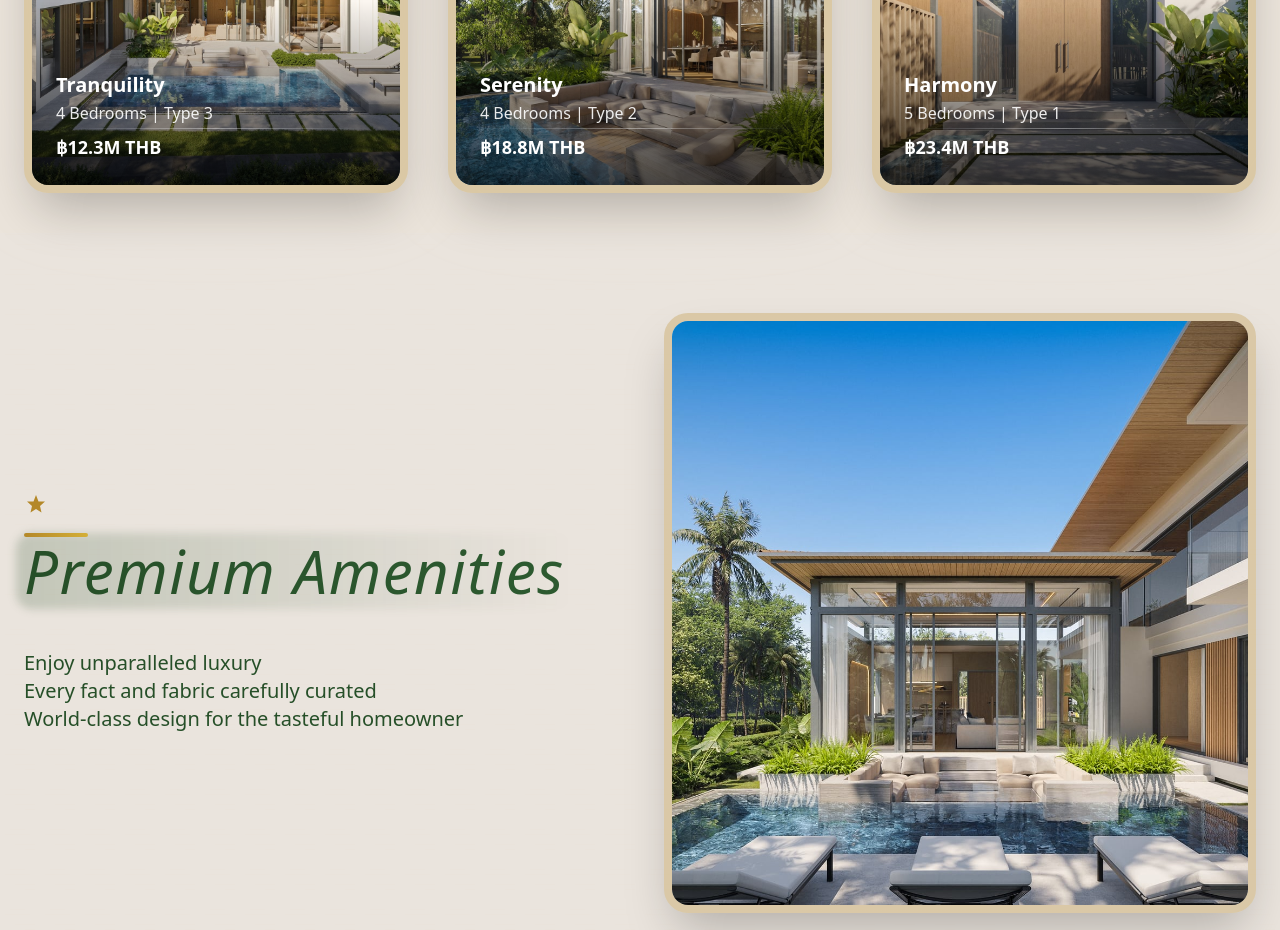
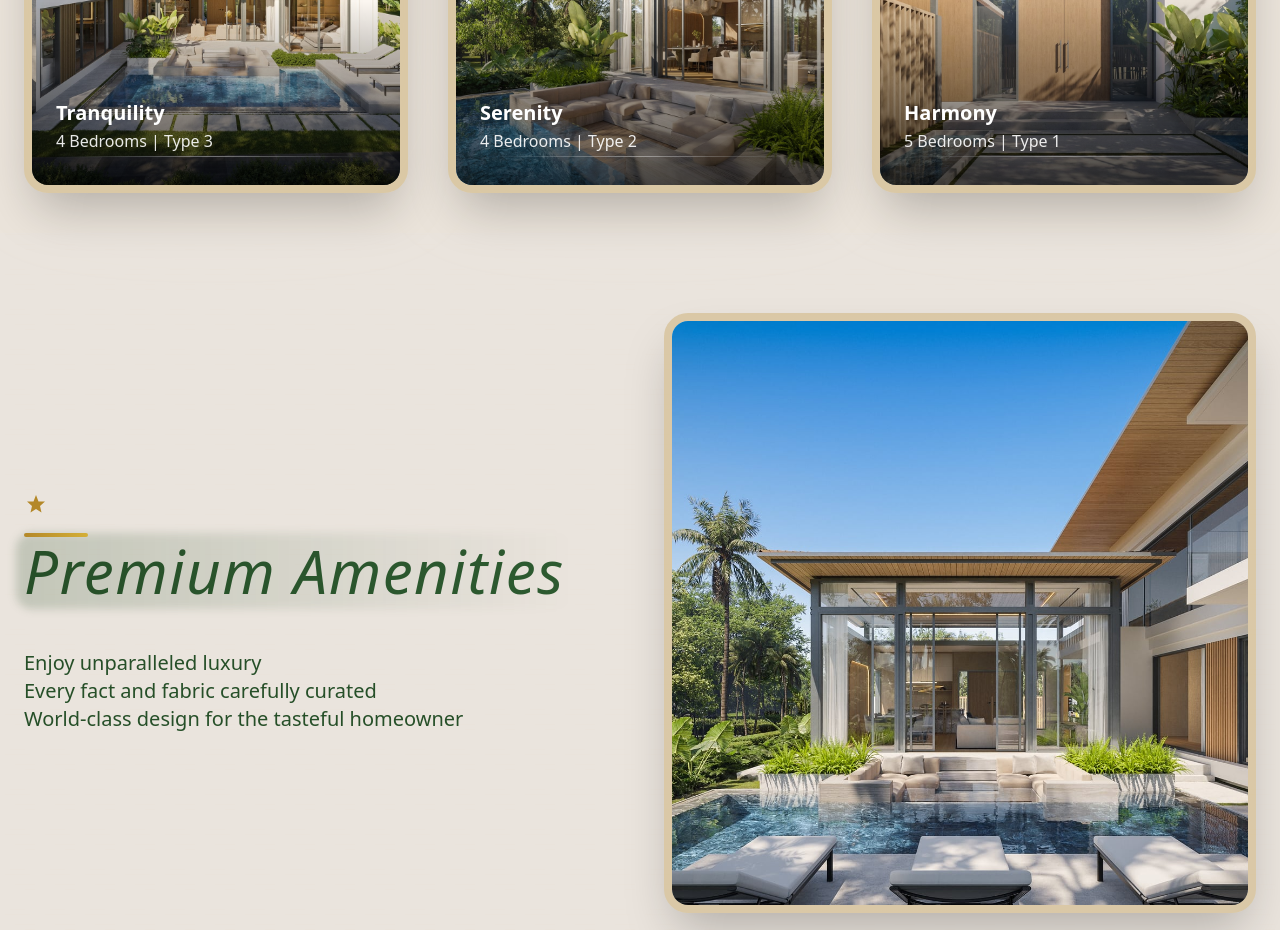
Before and after one commit to Marnfah-Pool-Villas/truffle-clone-v398, a Next.js app in the folder truffle-clone/: page / in a window 1280 px wide. Shown: the part 1540-2470 px from the top of the page. Built offline with nearby package versions, Linux system fonts and the light colour scheme; a web font is replaced by a local one.

Commit message:
Remove villa price elements and related state
cgen-38b64289940847c29161a23fb122c4d3

```diff
--- a/truffle-clone/src/components/PropertiesSection.tsx
+++ b/truffle-clone/src/components/PropertiesSection.tsx
@@ -1,34 +1,10 @@
 // CACHE BUST v68 - FORCED VILLA ORDER: Tranquility (12.3M) → Serenity (18.8M) → Harmony (23.4M) THB
 
-import { useCurrency } from '@/lib/useCurrency'
-import { useState, useEffect } from 'react'
 import { useTranslation } from '@/lib/useTranslation'
 
 export default function PropertiesSection() {
-  const { language, t } = useTranslation()
-  const { convertVillaPrice, getCurrencyCode } = useCurrency(language)
+  const { t } = useTranslation()
 
-  // State for converted prices
-  const [prices, setPrices] = useState({
-    tranquility: '฿12.3M THB',
-    serenity: '฿18.8M THB',
-    harmony: '฿23.4M THB'
-  })
-
-
-
-  // Update prices when language changes (now instant with static prices)
-  useEffect(() => {
-    try {
-      setPrices({
-        tranquility: convertVillaPrice('tranquility'),
-        serenity: convertVillaPrice('serenity'),
-        harmony: convertVillaPrice('harmony')
-      })
-    } catch (error) {
-      console.error('Failed to update villa prices:', error)
-    }
-  }, [convertVillaPrice, language])
   return (
     <div className="w-full villa-section-no-scroll">
       <div className="bg-[#ede5d9]/50 w-full villa-section-no-scroll">
@@ -84,9 +60,6 @@ export default function PropertiesSection() {
                         <span className="absolute bottom-0 left-0 right-0 h-px bg-gradient-to-r from-transparent via-white/40 to-transparent"
                               style={{boxShadow: '0 0 8px rgba(255, 255, 255, 0.3), 0 0 16px rgba(212, 175, 55, 0.2)'}}></span>
                       </p>
-                      <p className="text-white font-bold text-base lg:text-lg">
-                        {prices.tranquility}
-                      </p>
                     </div>
                   </div>
                 </div>
@@ -118,9 +91,6 @@ export default function PropertiesSection() {
                         {t.properties.villa2.features}
                         <span className="absolute bottom-0 left-0 right-0 h-px bg-gradient-to-r from-transparent via-white/40 to-transparent"
                               style={{boxShadow: '0 0 8px rgba(255, 255, 255, 0.3), 0 0 16px rgba(212, 175, 55, 0.2)'}}></span>
-                      </p>
-                      <p className="text-white font-bold text-base lg:text-lg">
-                        {prices.serenity}
                       </p>
                     </div>
                   </div>
@@ -154,9 +124,6 @@ export default function PropertiesSection() {
                         <span className="absolute bottom-0 left-0 right-0 h-px bg-gradient-to-r from-transparent via-white/40 to-transparent"
                               style={{boxShadow: '0 0 8px rgba(255, 255, 255, 0.3), 0 0 16px rgba(212, 175, 55, 0.2)'}}></span>
                       </p>
-                      <p className="text-white font-bold text-base lg:text-lg">
-                        {prices.harmony}
-                      </p>
                     </div>
                   </div>
                 </div>
```
